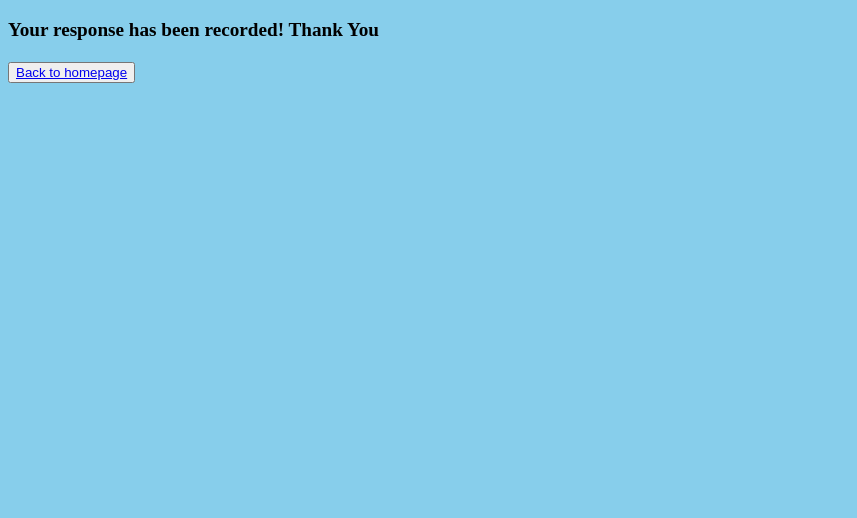
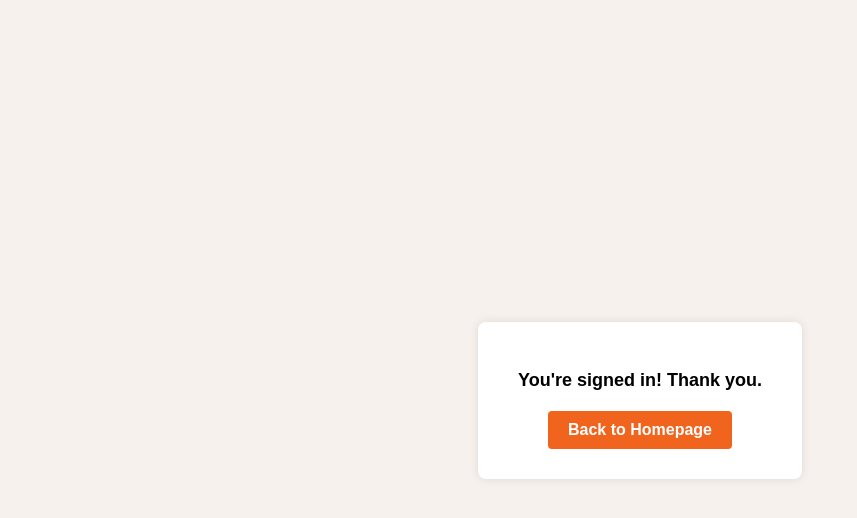
Before and after one commit to Shanzayaijaz/Etsy-Clone-FrontEnd, a plain HTML site: page thankyou.html in a window 1280 px wide. Shown: the whole page, without its empty margins (0-857 px from the left). Drawn offline with Linux system fonts and the light colour scheme.

Commit message:
Update thankyou.html

```diff
--- a/thankyou.html
+++ b/thankyou.html
@@ -1,19 +1,49 @@
 <!DOCTYPE html>
 <html lang="en">
-  <style>
-    body {
-      background-color: skyblue;
-      font-size: larger;
-      font-weight: bolder;
-    }
-  </style>
   <head>
     <meta charset="UTF-8" />
     <meta name="viewport" content="width=device-width, initial-scale=1.0" />
-    <title>Thank You</title>
+    <title>Thank You – Etsy Clone</title>
+    <style>
+      body {
+        background-color: #f7f1ee;
+        font-family: Arial, sans-serif;
+        display: flex;
+        justify-content: center;
+        align-items: center;
+        height: 100vh;
+        margin: 0;
+      }
+      .box {
+        background-color: white;
+        padding: 30px 40px;
+        border-radius: 8px;
+        box-shadow: 0 0 10px rgba(0, 0, 0, 0.1);
+        text-align: center;
+      }
+      .box p {
+        font-size: 18px;
+        font-weight: bold;
+        margin-bottom: 20px;
+      }
+      .back-link {
+        display: inline-block;
+        text-decoration: none;
+        color: white;
+        background-color: #f1641e;
+        padding: 10px 20px;
+        border-radius: 4px;
+        font-weight: bold;
+      }
+      .back-link:hover {
+        background-color: #d4551a;
+      }
+    </style>
   </head>
   <body>
-    <p>Your response has been recorded! Thank You</p>
-    <button><a href="doc.html">Back to homepage </a></button>
+    <div class="box">
+      <p>You're signed in! Thank you.</p>
+      <a class="back-link" href="doc.html">Back to Homepage</a>
+    </div>
   </body>
 </html>
```
